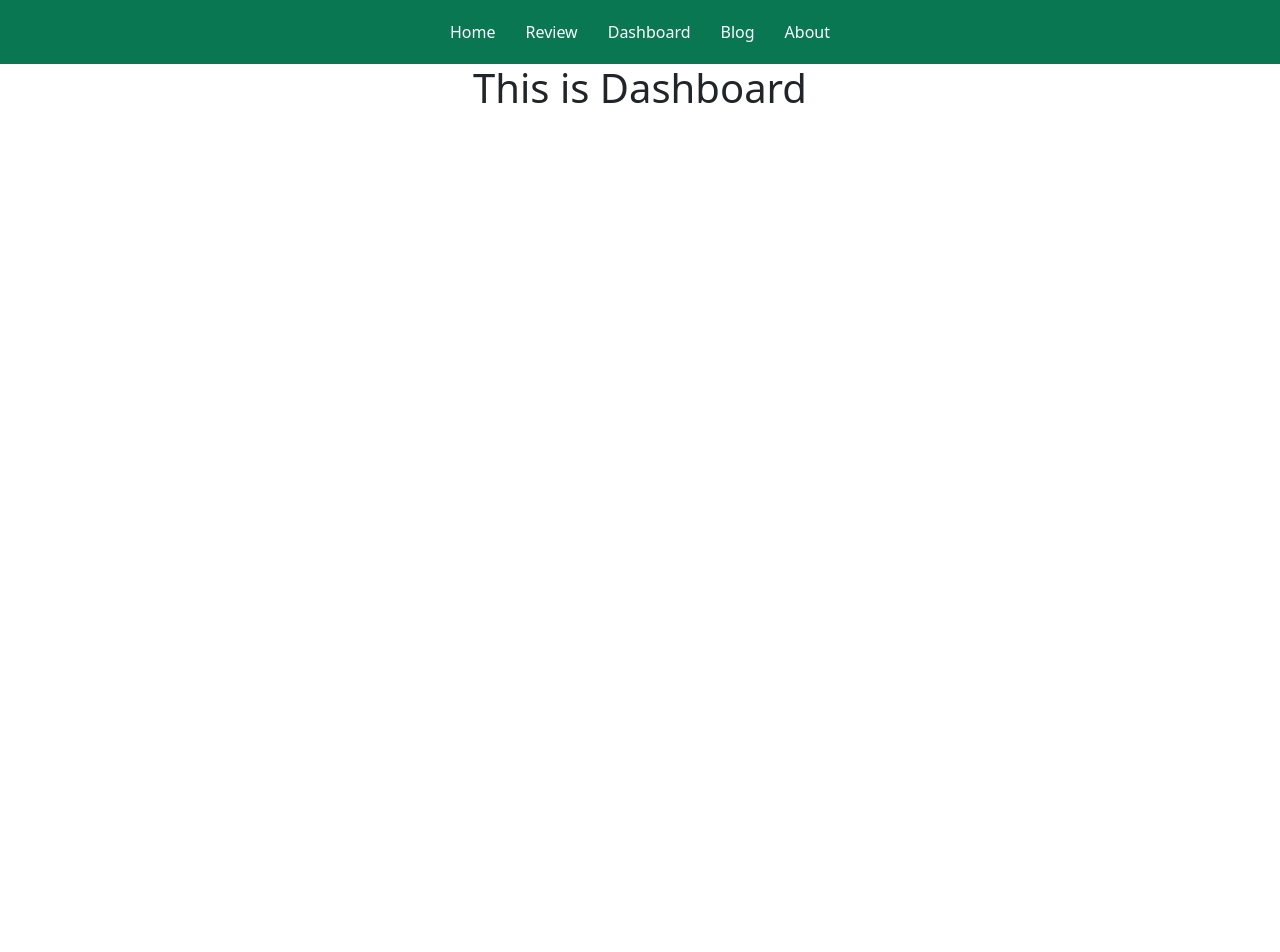
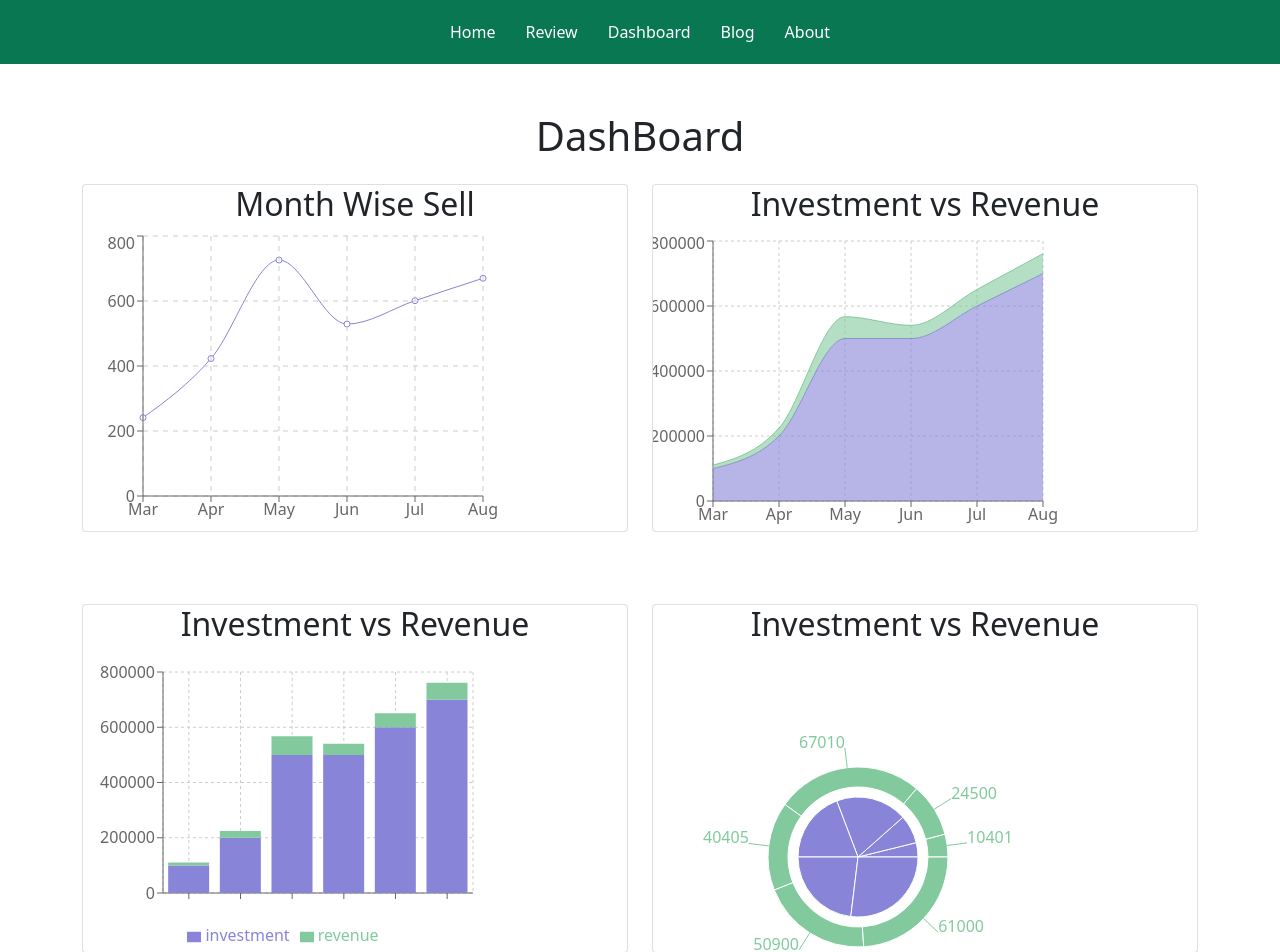
Before and after one commit to Mostafizur10681/mac-book-pro, a React (Create React App) app: page /dashboard in a window 1280 px wide. Shown: the top 952 px of the page. Before the commit the page ends 800 px from the top, so only its background shows below. Built offline with nearby package versions, Linux system fonts and the light colour scheme.

Commit message:
rechart added & doing it responsive

```diff
--- a/package.json
+++ b/package.json
@@ -12,6 +12,7 @@
     "react-dom": "^18.0.0",
     "react-router-dom": "^6.3.0",
     "react-scripts": "5.0.0",
+    "recharts": "^2.1.9",
     "web-vitals": "^2.1.4"
   },
   "scripts": {
--- a/src/components/CustomerReview/CustomerReview.css
+++ b/src/components/CustomerReview/CustomerReview.css
@@ -1,3 +1,7 @@
+.card {
+    border-radius: 10px;
+}
+
 .card-img-top {
     width: 100%;
     height: 250px;
--- a/src/components/Dashboard/Dashboard.js
+++ b/src/components/Dashboard/Dashboard.js
@@ -1,9 +1,105 @@
-import React from 'react';
+
+import React, { useEffect, useState } from 'react';
+import { Area, AreaChart, Bar, BarChart, CartesianGrid, Legend, Line, LineChart, Pie, PieChart, Tooltip, XAxis, YAxis } from 'recharts';
 
 const Dashboard = () => {
+    const [dashboard, setDashboard] = useState([])
+
+    useEffect(() => {
+        fetch('data.json')
+            .then(res => res.json())
+            .then(data => setDashboard(data))
+    }, [])
     return (
-        <div>
-            <h1>This is Dashboard</h1>
+        <div className='container my-5'>
+            <h1 className='pb-3'>DashBoard</h1>
+            <div className='row row-cols-1 row-cols-md-2 g-4'>
+                <div className='col'>
+                    <div className='card'>
+                        <h2>Month Wise Sell</h2>
+                        <LineChart width={420} height={300} data={dashboard} margin={{ top: 5, right: 20, bottom: 5, left: 0 }}>
+                            <Line type="monotone" dataKey="sell" stroke="#8884d8" />
+                            <CartesianGrid stroke="#ccc" strokeDasharray="5 5" />
+                            <XAxis dataKey="month" />
+                            <YAxis />
+                            <Tooltip></Tooltip>
+                        </LineChart>
+                    </div>
+                </div>
+                <div className='col'>
+                    <div className='card'>
+                        <h2>Investment vs Revenue</h2>
+                        <AreaChart
+                            width={420}
+                            height={300}
+                            data={dashboard}
+                            margin={{
+                                top: 10,
+                                right: 30,
+                                left: 0,
+                                bottom: 0,
+                            }}
+                        >
+                            <CartesianGrid strokeDasharray="3 3" />
+                            <XAxis dataKey="month" />
+                            <YAxis />
+                            <Tooltip />
+                            <Area type="monotone" dataKey="investment" stackId="1" stroke="#8884d8" fill="#8884d8" />
+                            <Area type="monotone" dataKey="revenue" stackId="1" stroke="#82ca9d" fill="#82ca9d" />
+
+                        </AreaChart>
+                    </div>
+                </div>
+                <div className='col'>
+                    <div className='mt-5 card'>
+                        <h2>Investment vs Revenue</h2>
+                        <BarChart
+                            width={420}
+                            height={300}
+                            data={dashboard}
+                            margin={{
+                                top: 20,
+                                right: 30,
+                                left: 20,
+                                bottom: 5
+                            }}
+                        >
+                            <CartesianGrid strokeDasharray="3 3" />
+                            <XAxis dataKey="name" />
+                            <YAxis />
+                            <Tooltip />
+                            <Legend />
+                            <Bar dataKey="investment" stackId="a" fill="#8884d8" />
+                            <Bar dataKey="revenue" stackId="a" fill="#82ca9d" />
+                        </BarChart>
+                    </div>
+                </div>
+                <div className='col'>
+                    <div className='mt-5 card'>
+                        <h2>Investment vs Revenue</h2>
+                        <PieChart width={420} height={300}>
+                            <Pie
+                                data={dashboard}
+                                dataKey="investment"
+                                cx={200}
+                                cy={200}
+                                outerRadius={60}
+                                fill="#8884d8"
+                            />
+                            <Pie
+                                data={dashboard}
+                                dataKey="revenue"
+                                cx={200}
+                                cy={200}
+                                innerRadius={70}
+                                outerRadius={90}
+                                fill="#82ca9d"
+                                label
+                            />
+                        </PieChart>
+                    </div>
+                </div>
+            </div>
         </div>
     );
 };
--- a/src/components/Header/Header.css
+++ b/src/components/Header/Header.css
@@ -1,6 +1,6 @@
 .menubar {
     background-color: rgb(8, 119, 82);
-    padding: 20px 50px;
+    padding: 20px 0;
 }
 
 .manubar-item {
```
Also changed, not shown: 1 other file (tests, documents, lock files or other folders).
